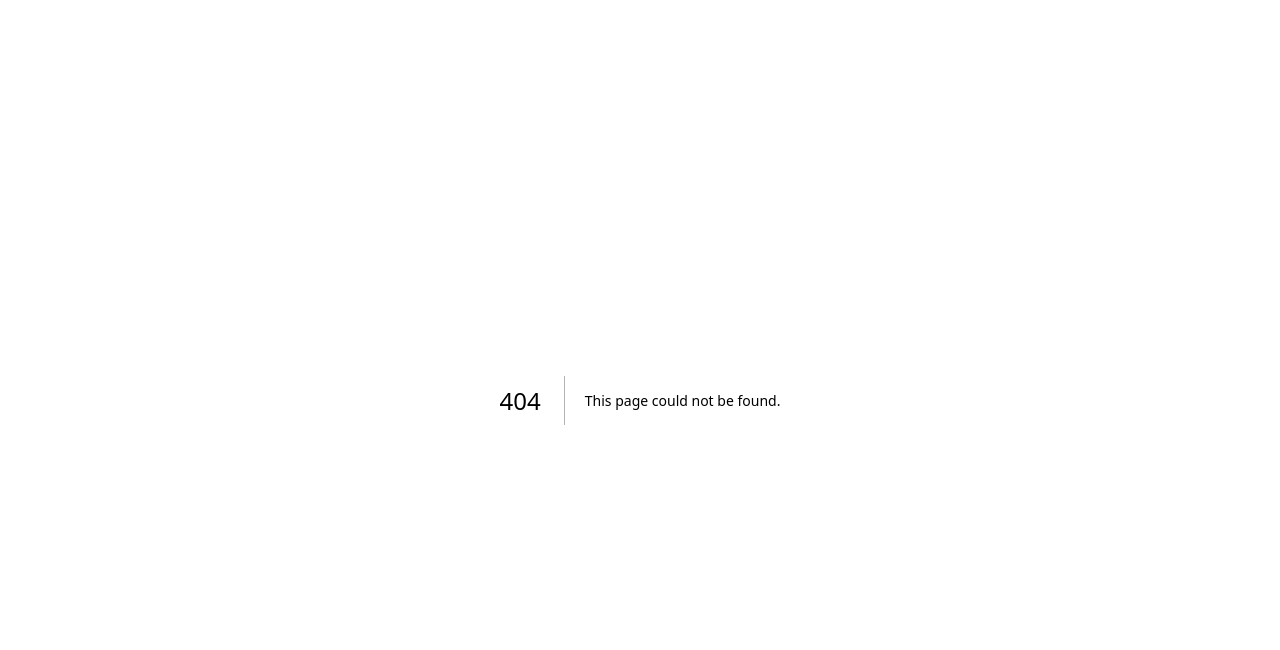
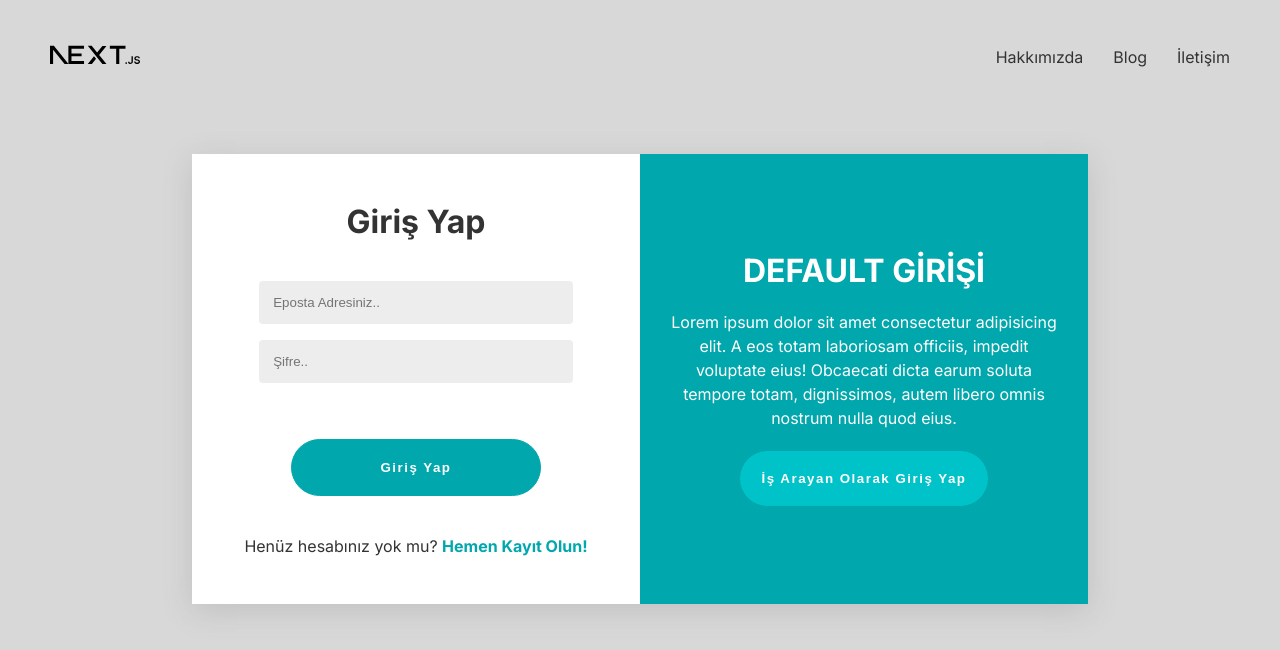
Before and after one commit to yakupkalayci/jobPortal, a Next.js app: page /login in a window 1280 px wide. Before the commit this address had no page. Shown: the top 650 px of the page. Built offline with nearby package versions, Linux system fonts and the light colour scheme.

Commit message:
design auth pages

```diff
--- a/app/layout.tsx
+++ b/app/layout.tsx
@@ -1,22 +1,26 @@
-import type { Metadata } from 'next'
-import { Inter } from 'next/font/google'
-import '@/app/ui/globals.css'
+import type { Metadata } from "next";
+import { Inter } from "next/font/google";
+import { Header } from "./ui/header/Header";
+import "@/app/ui/globals.css";
 
-const inter = Inter({ subsets: ['latin'] })
+const inter = Inter({ subsets: ["latin"] });
 
 export const metadata: Metadata = {
-  title: 'Job Portal',
-  description: 'Generated by create next app',
-}
+  title: "Job Portal",
+  description: "Generated by create next app",
+};
 
 export default function RootLayout({
   children,
 }: {
-  children: React.ReactNode
+  children: React.ReactNode;
 }) {
   return (
-    <html lang="en">
-      <body className={inter.className}>{children}</body>
+    <html lang="tr">
+      <body className={inter.className}>
+        <Header />
+        <div className="main">{children}</div>
+      </body>
     </html>
-  )
+  );
 }
--- /dev/null
+++ b/app/login/page.tsx
@@ -0,0 +1,35 @@
+import AuthForm from "../ui/login/auth-form/AuthForm";
+import styles from '@/app/ui/login/login.module.css';
+
+export type loginTypes = 'isveren' | 'isarayan' | 'default';
+
+interface LoginProps {
+  params: {},
+  searchParams: {
+    type: loginTypes;
+  }
+}
+
+
+function Login(props:LoginProps) {
+  // destruct props
+  const {searchParams} = props;
+  const type = searchParams?.type || 'default';
+
+  return (
+    <div className={styles.container}>
+      <div className={styles.left}>
+        <AuthForm type={type}/>
+      </div>
+      <div className={styles.right}>
+        <div className={styles.rightContainer}>
+          <h1 className={styles.rightHeading}>{type} girişi</h1>
+          <p>Lorem ipsum dolor sit amet consectetur adipisicing elit. A eos totam laboriosam officiis, impedit voluptate eius! Obcaecati dicta earum soluta tempore totam, dignissimos, autem libero omnis nostrum nulla quod eius.</p>
+          <button className={styles.btn}>{type === 'default' || type === 'isveren' ? 'İş Arayan Olarak Giriş Yap' : 'İşveren Olarak Giriş Yap'}</button>
+        </div>
+      </div>
+    </div>
+  )
+}
+
+export default Login;
--- a/app/ui/globals.css
+++ b/app/ui/globals.css
@@ -4,7 +4,9 @@
   --text: #333;
   --banner-title: #f7f7f7;
   --secondary-text: #00A7AC;
+  --secondary-text-light: #00c2c9;
   --white: #fff;
+  --input-bg: #ededed
 }
 
 * {
@@ -18,6 +20,17 @@ a {
   text-decoration: none;
 }
 
+body {
+  background-color: var(--bg);
+  color: var(--text);
+}
+
 ul {
   list-style: none;
 }
+
+.main {
+  display: flex;
+  justify-content: center;
+  align-items: center;
+}
--- a/app/ui/home/header/Header.tsx
+++ b/app/ui/header/Header.tsx
@@ -5,7 +5,7 @@ import Link from "next/link";
 import { MdMenu } from "react-icons/md";
 import { MdOutlineClose } from "react-icons/md";
 import Logo from "@/public/next.svg";
-import MobileNav from "../../mobile-nav/MobileNav";
+import MobileNav from "../mobile-nav/MobileNav";
 
 import styles from "@/app/ui/home/home.module.css";
 
@@ -20,7 +20,9 @@ export const Header = () => {
   return (
     <header className={styles.header}>
       <div>
-        <Image src={Logo} width={90} height={90} alt={"jobPortal logo"} />
+        <Link href='/'>
+          <Image src={Logo} width={90} height={90} alt={"jobPortal logo"} />
+        </Link>
       </div>
       <div className={styles.mobileLinksContainer}>
         <div onClick={() => handleMobileMenu()}>
--- a/app/ui/home/home.module.css
+++ b/app/ui/home/home.module.css
@@ -1,8 +1,5 @@
 .container {
   width: 100vw;
-  height: 100vh;
-  background-color: var(--bg);
-  color: var(--text);
 }
 
 .header {
--- /dev/null
+++ b/app/ui/login/auth-form/AuthForm.tsx
@@ -0,0 +1,39 @@
+'use client';
+
+import { useState } from "react";
+import { loginTypes } from "@/app/login/page";
+import styles from './authForm.module.css';
+
+interface AuthProps {
+  type: loginTypes;
+}
+
+function AuthForm(props: AuthProps) {
+
+  // destruct props
+  const { type } = props;
+
+  // states
+  const [formType, setFormType] = useState<'login' | 'signup'>('login');
+
+  // methods
+  const changeFormType = () => {
+    setFormType(prev => prev === 'login' ? 'signup' : 'login');
+  }
+
+  return (
+    <div className={styles.container}>
+      <h1>{formType === 'login' ? 'Giriş Yap' : 'Kayıt Ol'}</h1>
+      <div className={styles.inputContainer}>
+        <input type="text" name="email" placeholder="Eposta Adresiniz.." className={styles.input}/>
+        <input type="password" name="password" placeholder="Şifre.." className={styles.input}/>
+      </div>
+      <button className={styles.btn}>{formType === 'login' ? 'Giriş Yap' : 'Kayıt Ol'}</button>
+      <div className={styles.signupInfo}>
+        {formType === 'login' ? 'Henüz hesabınız yok mu? ' : 'Hesabınız var mı? '}<span onClick={() => changeFormType()}>{formType === 'login' ? 'Hemen Kayıt Olun!' : 'Giriş Yap'}</span>
+      </div>
+    </div>
+  )
+}
+
+export default AuthForm;
--- /dev/null
+++ b/app/ui/login/auth-form/authForm.module.css
@@ -0,0 +1,69 @@
+.container {
+    background-color: var(--white);
+    display: flex;
+    gap: 40px;
+    flex-direction: column;
+    justify-content: center;
+    align-items: center;
+    height: 100%;
+}
+
+.inputContainer {
+    width: 100%;
+    text-align: center;
+}
+
+.input {
+    padding: 14px;
+    border-radius: 4px;
+    border: none;
+    width: 70%;
+    background-color: var(--input-bg);
+    margin-bottom: 1rem;
+}
+
+.btn {
+    min-width: 250px;
+    text-align: center;
+    padding: 20px 10px;
+    background-color: var(--secondary-text);
+    color: var(--white);
+    border: 1px solid var(--secondary-text);
+    border-radius: 35px;
+    letter-spacing: 1.5px;
+    font-weight: bold;
+    cursor: pointer;
+    position: relative;
+    overflow: hidden;
+}
+
+.btn::before {
+    content: 'Giriş Yap';
+    position: absolute;
+    top: 0;
+    left: 0;
+    background-color: var(--white);
+    width: 100%;
+    height: 100%;
+    transform: translateY(-120%);
+    border-radius: 35px;
+    transition: all 0.5s;
+    color: black;
+    display: flex;
+    justify-content: center;
+    align-items: center;
+}
+
+.btn:hover {
+    color: var(--secondary-text);
+}
+
+.btn:hover::before {
+    transform: translateY(0);
+}
+
+.signupInfo > span {
+    color: var(--secondary-text);
+    font-weight: bold;
+    cursor: pointer;
+}
--- /dev/null
+++ b/app/ui/login/login.module.css
@@ -0,0 +1,78 @@
+.container {
+    width: 70%;
+    display: flex;
+    height: 450px;
+    box-shadow: rgba(100, 100, 111, 0.2) 0px 7px 29px 0px;
+    margin-top: 40px;
+}
+
+.left {
+    flex: 1;
+}
+
+.right {
+    flex: 1;
+    background-color: var(--secondary-text);
+    display: flex;
+    justify-content: center;
+    align-items: center;
+}
+
+.rightContainer {
+    display: flex;
+    flex-direction: column;
+    align-items: center;
+    gap: 20px;
+    padding: 24px;
+    color: var(--white);
+    text-align: center;
+}
+
+.rightContainer p {
+    line-height: 24px;
+}
+
+.rightHeading {
+    font-weight: bold;
+    text-transform: uppercase;
+}
+
+.btn {
+    min-width: 250px;
+    text-align: center;
+    padding: 20px 10px;
+    background-color: var(--secondary-text-light) ;
+    color: var(--white);
+    border: 1px solid var(--secondary-text);
+    border-radius: 35px;
+    letter-spacing: 1.5px;
+    font-weight: bold;
+    cursor: pointer;
+    position: relative;
+    overflow: hidden;
+}
+
+.btn::before {
+    content: 'Giriş Yap';
+    position: absolute;
+    top: 0;
+    left: 0;
+    background-color: var(--white);
+    width: 100%;
+    height: 100%;
+    transform: translateY(-120%);
+    border-radius: 35px;
+    transition: all 0.5s;
+    color: black;
+    display: flex;
+    justify-content: center;
+    align-items: center;
+}
+
+.btn:hover {
+    color: var(--secondary-text);
+}
+
+.btn:hover::before {
+    transform: translateY(0);
+}
```
Also changed, not shown: app/isveren/giris/page.tsx (deleted, +0 -9 lines), app/page.tsx (+3 -7 lines).
